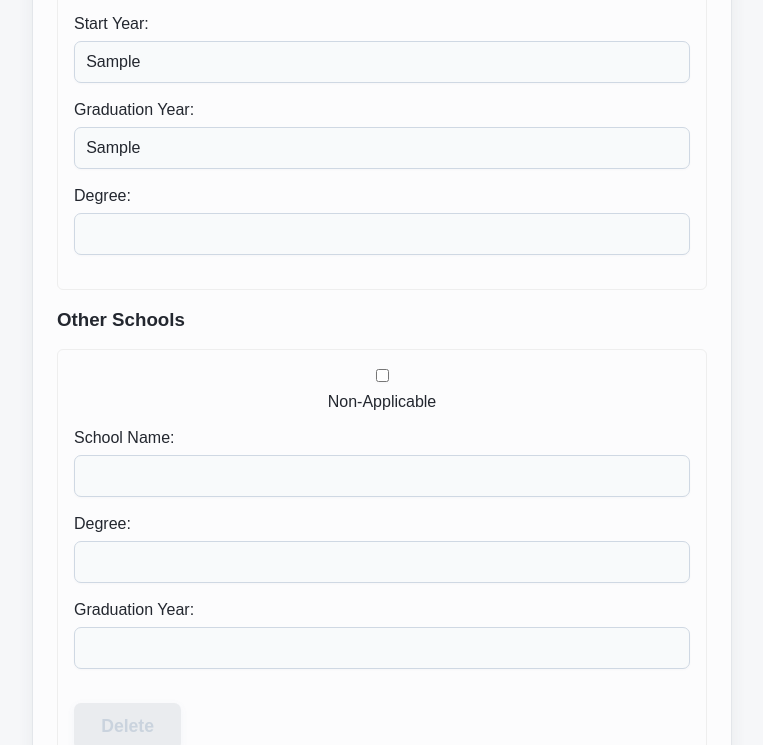
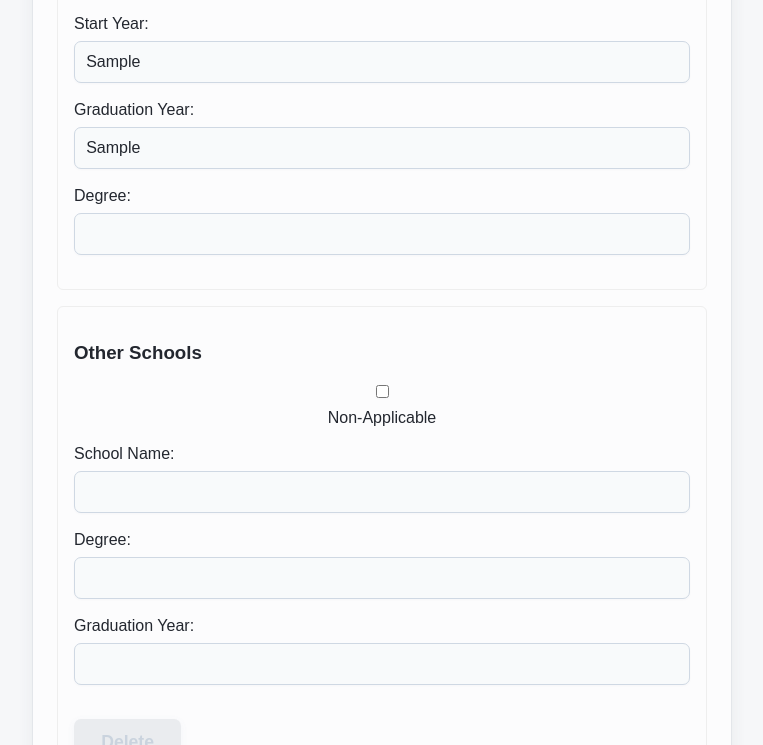
Before and after one commit to danielmontes23/Hackathon-Spring25, an Astro site: page / in a window 1280 px wide. Both pictures are taken after typing "Sample", "Sample", "Sample", "Sample", "Sample", "Sample" into the empty fields and a click on the button "Add Another School". Shown: the part 1783-2528 px from the top of the page, without its empty margins (258-1021 px from the left). Built offline with nearby package versions, Linux system fonts and the light colour scheme; Astro itself is replaced by a stand-in of ours.

Commit message:
Header fixes

```diff
--- a/src/components/DynamicResumeSections.jsx
+++ b/src/components/DynamicResumeSections.jsx
@@ -175,9 +175,9 @@ export default function DynamicResumeSections() {
         {/* Other Schools */}
         {education.length > 0 && (
           <>
-            <h3>Other Schools</h3>
             {education.map((edu, idx) => (
               <div key={idx} style={{border: "1px solid #eee", padding: "1rem", marginBottom: "1rem", borderRadius: "6px"}}>
+                <h3>Other Schools</h3>
                 <label style={{display: "flex", alignItems: "center", gap: "0.5rem"}}>
                   <input
                     type="checkbox"
```
